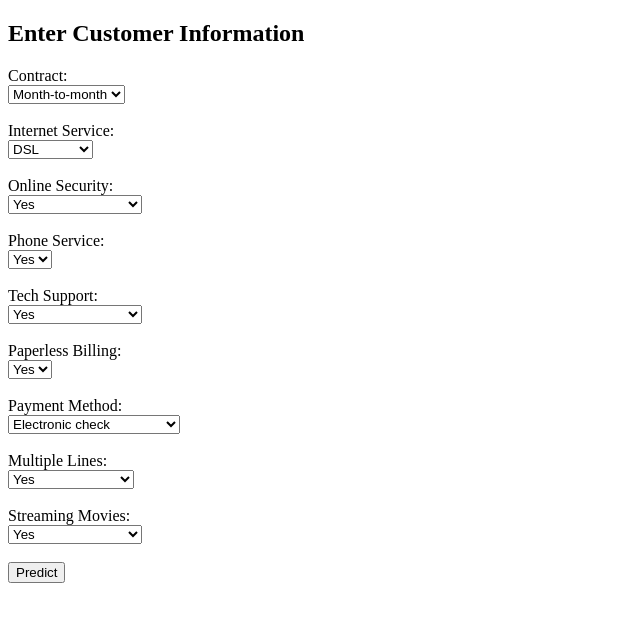
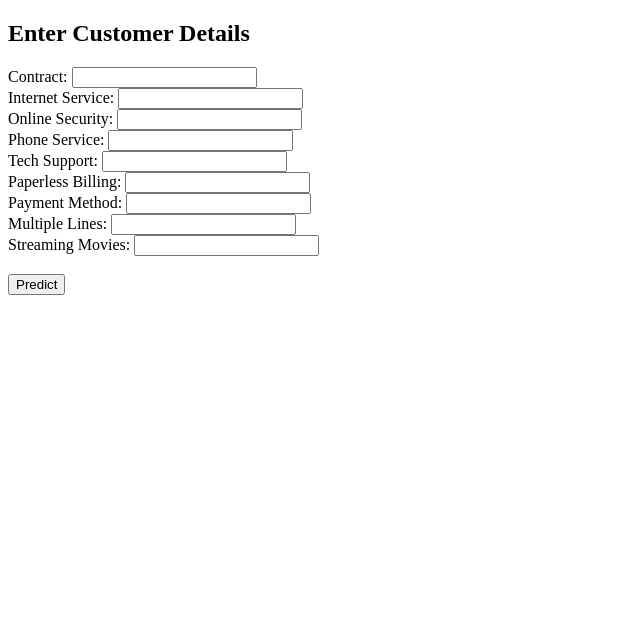
Before and after one commit to Babayola/customer-churn-api, a Flask app: page / in a window 1280 px wide. Shown: the top 622 px of the page, without its empty margins (0-640 px from the left). Run offline with Flask 3, Linux system fonts and the light colour scheme; parts of the project's set-up code (start-up, migrations or seed data) failed here and were passed over.

Commit message:
Updated app.py and index.html for full working prediction

```diff
--- /dev/null
+++ b/requirements.txt
@@ -0,0 +1,4 @@
+flask
+pandas
+scikit-learn
+joblib
--- a/templates/index.html
+++ b/templates/index.html
@@ -1,72 +1,38 @@
+<!-- templates/index.html -->
 <!DOCTYPE html>
 <html>
 <head>
     <title>Customer Churn Prediction</title>
 </head>
 <body>
-    <h2>Enter Customer Information</h2>
-    <form action="/predict" method="post">
-        <label>Contract:</label><br>
-        <select name="Contract">
-            <option value="Month-to-month">Month-to-month</option>
-            <option value="One year">One year</option>
-            <option value="Two year">Two year</option>
-        </select><br><br>
+    <h2>Enter Customer Details</h2>
+    <form method="POST" action="/predict">
+        <label>Contract:</label>
+        <input type="text" name="Contract" required><br>
 
-        <label>Internet Service:</label><br>
-        <select name="InternetService">
-            <option value="DSL">DSL</option>
-            <option value="Fiber optic">Fiber optic</option>
-            <option value="No">No</option>
-        </select><br><br>
+        <label>Internet Service:</label>
+        <input type="text" name="InternetService" required><br>
 
-        <label>Online Security:</label><br>
-        <select name="OnlineSecurity">
-            <option value="Yes">Yes</option>
-            <option value="No">No</option>
-            <option value="No internet service">No internet service</option>
-        </select><br><br>
+        <label>Online Security:</label>
+        <input type="text" name="OnlineSecurity" required><br>
 
-        <label>Phone Service:</label><br>
-        <select name="PhoneService">
-            <option value="Yes">Yes</option>
-            <option value="No">No</option>
-        </select><br><br>
+        <label>Phone Service:</label>
+        <input type="text" name="PhoneService" required><br>
 
-        <label>Tech Support:</label><br>
-        <select name="TechSupport">
-            <option value="Yes">Yes</option>
-            <option value="No">No</option>
-            <option value="No internet service">No internet service</option>
-        </select><br><br>
+        <label>Tech Support:</label>
+        <input type="text" name="TechSupport" required><br>
 
-        <label>Paperless Billing:</label><br>
-        <select name="PaperlessBilling">
-            <option value="Yes">Yes</option>
-            <option value="No">No</option>
-        </select><br><br>
+        <label>Paperless Billing:</label>
+        <input type="text" name="PaperlessBilling" required><br>
 
-        <label>Payment Method:</label><br>
-        <select name="PaymentMethod">
-            <option value="Electronic check">Electronic check</option>
-            <option value="Mailed check">Mailed check</option>
-            <option value="Bank transfer (automatic)">Bank transfer (automatic)</option>
-            <option value="Credit card (automatic)">Credit card (automatic)</option>
-        </select><br><br>
+        <label>Payment Method:</label>
+        <input type="text" name="PaymentMethod" required><br>
 
-        <label>Multiple Lines:</label><br>
-        <select name="MultipleLines">
-            <option value="Yes">Yes</option>
-            <option value="No">No</option>
-            <option value="No phone service">No phone service</option>
-        </select><br><br>
+        <label>Multiple Lines:</label>
+        <input type="text" name="MultipleLines" required><br>
 
-        <label>Streaming Movies:</label><br>
-        <select name="StreamingMovies">
-            <option value="Yes">Yes</option>
-            <option value="No">No</option>
-            <option value="No internet service">No internet service</option>
-        </select><br><br>
+        <label>Streaming Movies:</label>
+        <input type="text" name="StreamingMovies" required><br><br>
 
         <input type="submit" value="Predict">
     </form>
```
